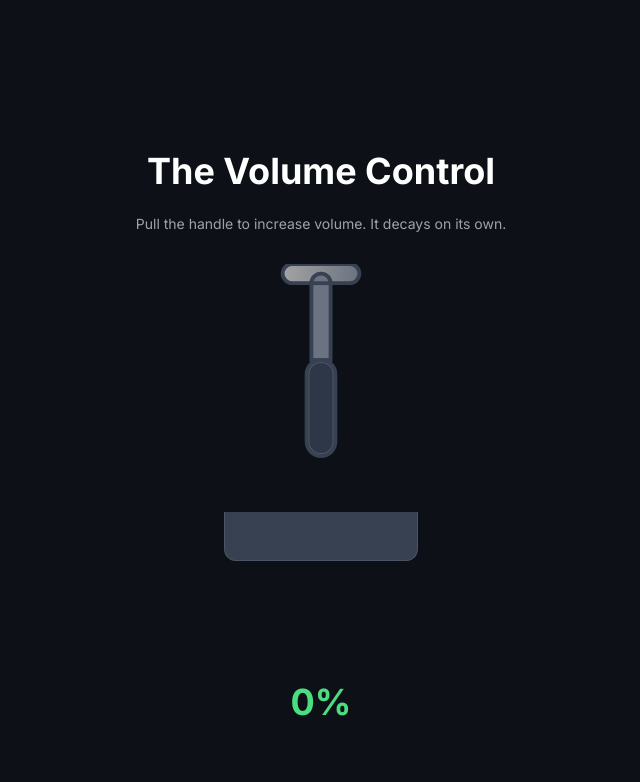
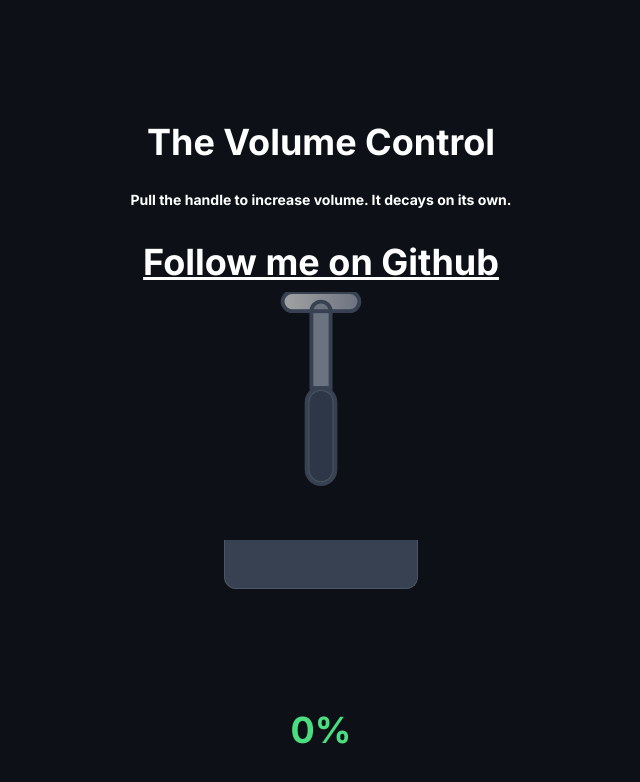
Before and after one commit to hacetheworld/hacetheworld.github.io, a plain HTML site: page volume-up.html in a window 1280 px wide. Shown: the whole page, without its empty margins (319-959 px from the left). Drawn offline with Linux system fonts and the light colour scheme.

Commit message:
Update volume-up.html

```diff
--- a/volume-up.html
+++ b/volume-up.html
@@ -84,8 +84,10 @@
 <body>
 
     <h1 style="font-size: 2.25rem; font-weight: 700; margin-bottom: 0.5rem; color: #fff;">The Volume Control</h1>
-    <p style="font-size: 0.875rem; color: #9ca3af; margin-bottom: 2rem;">Pull the handle to increase volume. It decays
-        on its own.</p>
+    <h4 style="font-size: 0.875rem; color: #fff; margin-bottom: 2rem;">Pull the handle to increase volume. It decays
+        on its own.</h4>
+    <a style="font-size: 2.25rem; font-weight: 700; margin-bottom: 0.5rem; color: #fff;" href="https://github.com/hacetheworld">Follow me on Github</a>
+
 
     <!-- Pump Mechanism with integrated fill level -->
     <div class="pump-container">
@@ -236,4 +238,5 @@
     </script>
 </body>
 
+
 </html>
```
